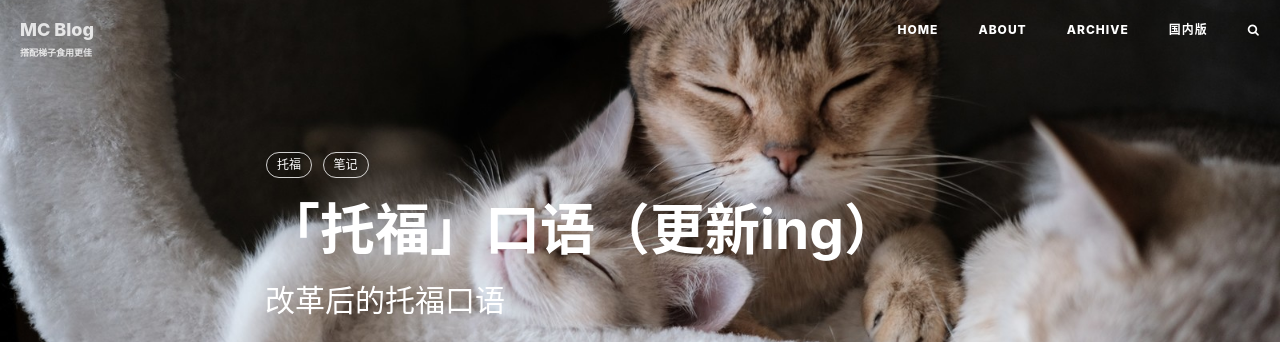
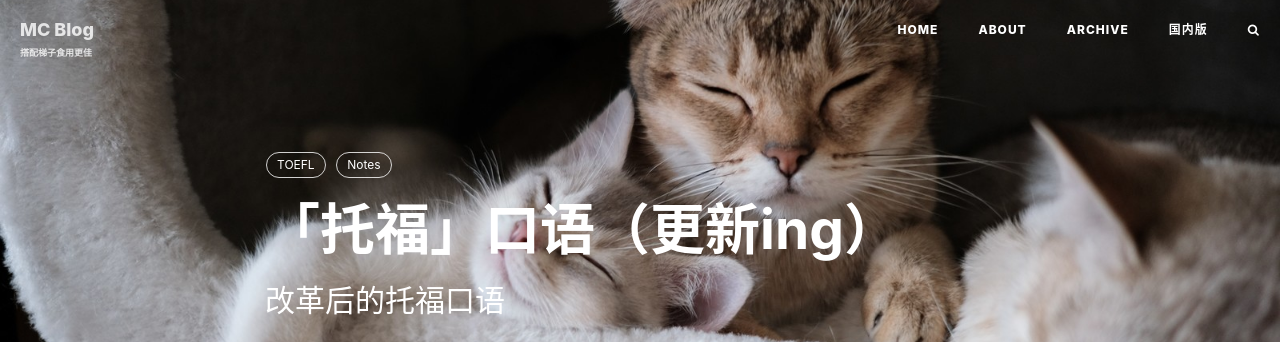
Before and after one commit to MessiahChen/MessiahChen.github.io, a Jekyll site: the page built from _posts/2020-07-20-TOEFL-Speaking.markdown, in a window 1280 px wide and 900 px high. Shown: the top 342 px of the window. Built offline with Jekyll 4.4.1, drawn with Linux system fonts in a browser that asks for light colours; nearby versions of some CDN libraries; comment, search, counter and statistics services are not loaded; some of the changed text lies outside the part shown.

Commit message:
英语化

```diff
--- a/_posts/2020-07-13-hello-world.markdown
+++ b/_posts/2020-07-13-hello-world.markdown
@@ -7,7 +7,7 @@ author:     "MC"
 header-img: "img/post-bg-pink1.jpg"
 catalog: true
 tags:
-    - 生活
+    - Life
     - 始まる
 ---
 
--- a/_posts/2020-07-15-Bitcoin.markdown
+++ b/_posts/2020-07-15-Bitcoin.markdown
@@ -10,7 +10,7 @@ mathjax: true
 catalog: true
 tags:
     - 翻译
-    - 区块链
+    - Block Chain
 ---
 
 > 原文地址：[Bitcoin](https://bitcoin.org/bitcoin.pdf)
--- a/_posts/2020-07-16-PBFT.markdown
+++ b/_posts/2020-07-16-PBFT.markdown
@@ -10,8 +10,8 @@ mathjax: true
 catalog: true
 tags:
     - 翻译
-    - 算法
-    - 区块链
+    - Algorithm
+    - Block Chain
 ---
 
 > 原文地址：[Practical Byzantine Fault Tolerance](http://pmg.csail.mit.edu/papers/osdi99.pdf)
--- a/_posts/2020-07-19-TOFEL-Writing-E-Rater.markdown
+++ b/_posts/2020-07-19-TOFEL-Writing-E-Rater.markdown
@@ -8,8 +8,8 @@ header-img: "img/post-tofel.jpg"
 mathjax: true
 catalog: true
 tags:
-    - 托福
-    - 笔记
+    - TOEFL
+    - Notes
 ---
 
 
--- a/_posts/2020-07-20-TOEFL-Speaking.markdown
+++ b/_posts/2020-07-20-TOEFL-Speaking.markdown
@@ -8,8 +8,8 @@ header-img: "img/post-tofel.jpg"
 mathjax: true
 catalog: true
 tags:
-    - 托福
-    - 笔记
+    - TOEFL
+    - Notes
 ---
 
 
```
